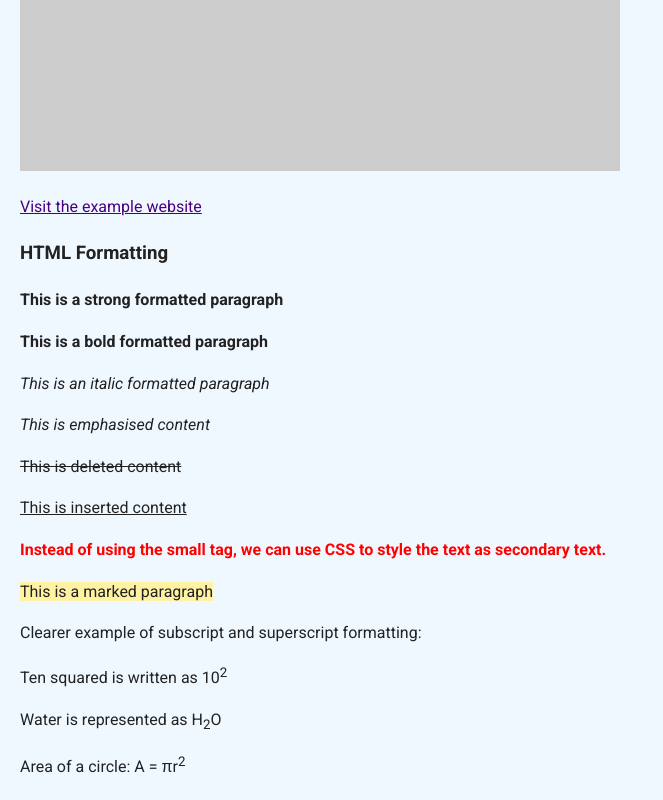
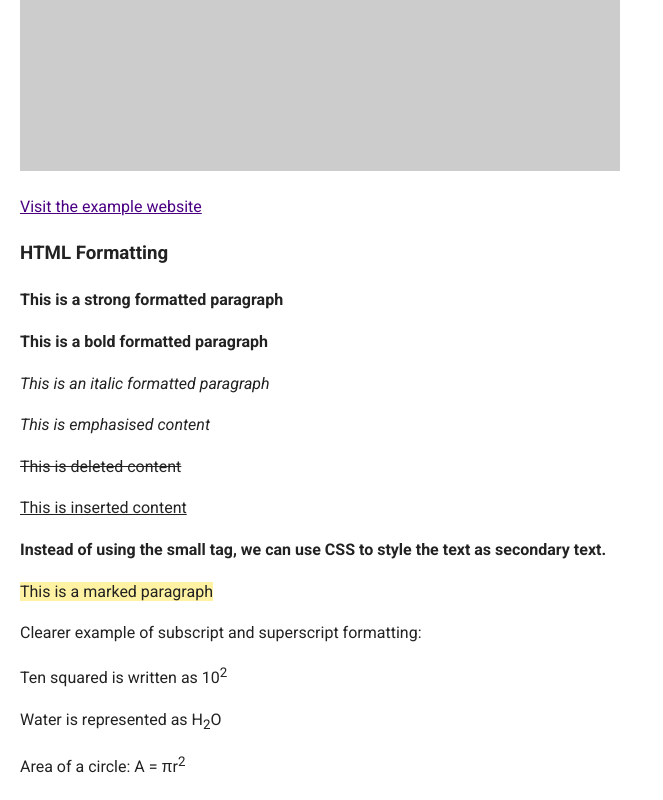
Before and after one commit to asitebro-shu/webtechapp, a plain HTML site: page index.html in a window 1280 px wide. Shown: the part 427-1227 px from the top of the page, without its empty margins (0-663 px from the left). Drawn offline with Linux system fonts and the light colour scheme; placeholder pictures from the web are drawn by us.

Commit message:
Remove background color and change text color

```diff
--- a/main.css
+++ b/main.css
@@ -6,7 +6,6 @@ body {
     font-weight: 400;
     font-style: normal;
     font-variation-settings: "wdth" 100;
-    background-color: #f0f8ff;
     color: #222;
     margin: 1.25rem;
     line-height: 1.6;
@@ -26,7 +25,6 @@ h2 {
 }
 
 .secondary-text {
-    color: #ff0000;
     font-weight: bold;
 }
 
```
